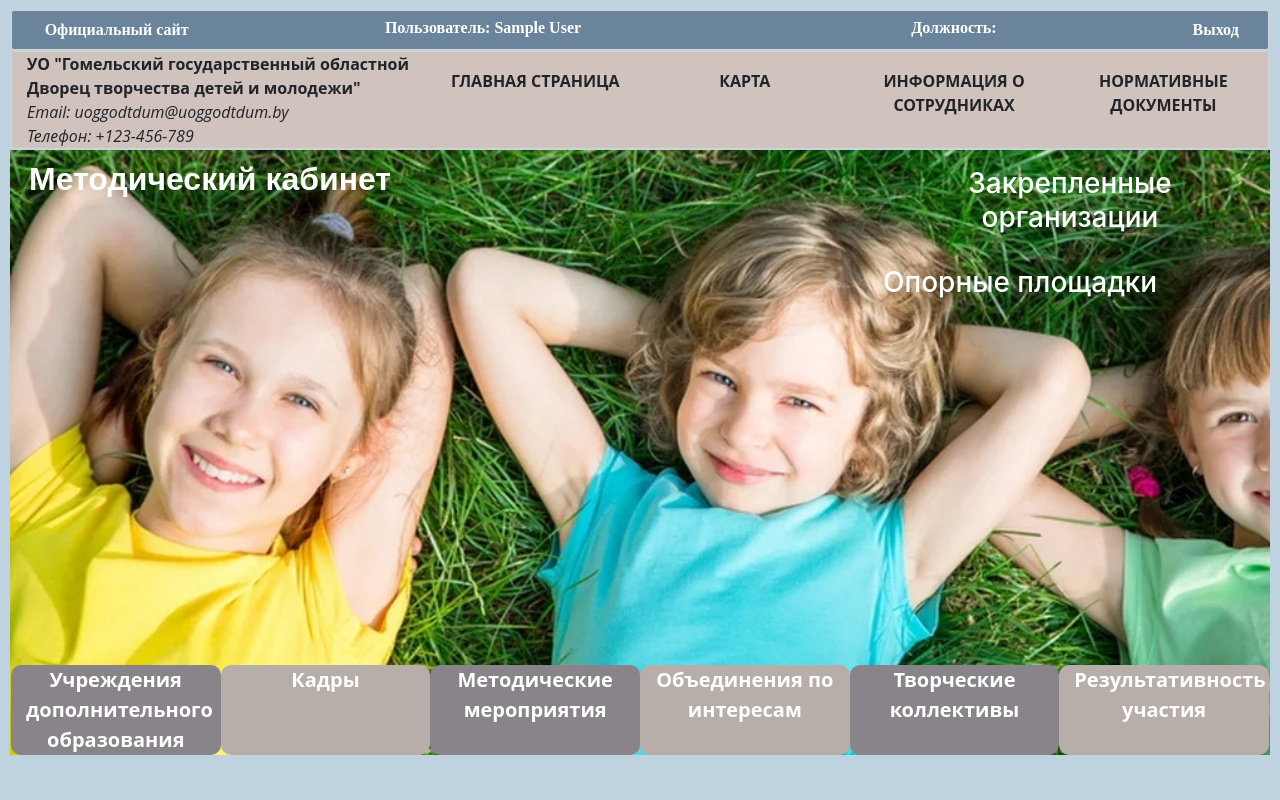
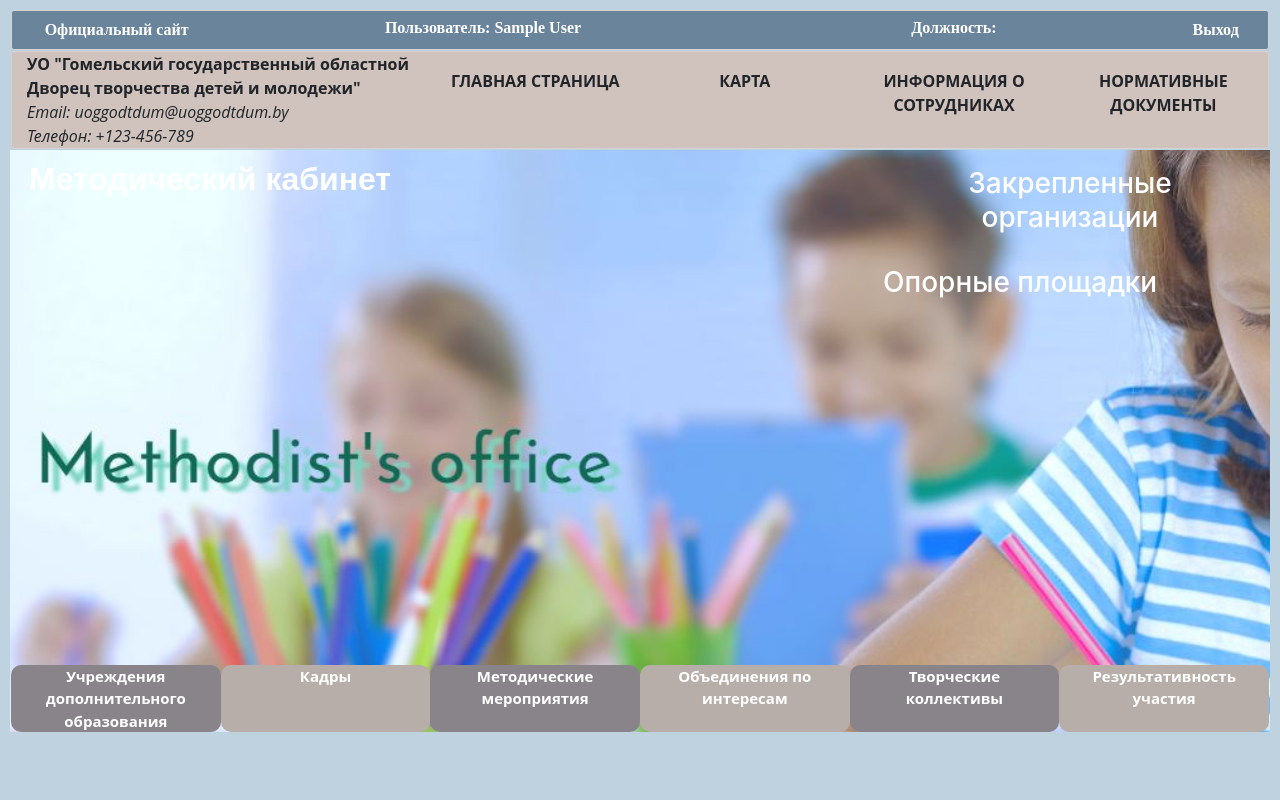
Before and after one commit to suph4rd/DDTProject, a Django app: page / in a window 1280 px wide. Run offline with Django 3.2, Linux system fonts and the light colour scheme; the visitor is signed in with stand-in values (Sample User, id 1); some libraries are stand-ins or nearby versions.

Commit message:
fix: change picture

```diff
--- a/templates/core/general.html
+++ b/templates/core/general.html
@@ -125,7 +125,7 @@
         }
 
         .general-contect {
-            background-image: url({% static 'icons/background004.jpg' %});
+            background-image: url({% static 'icons/background333.jpg' %});
             background-size: cover;
         }
 
@@ -135,7 +135,7 @@
             font-weight: bold;
             font-family: 'Open Sans';
             text-align: center;
-            font-size: 20px;
+            font-size: 15px;
             border-radius: 10px;
         }
         a {
```
Also changed, not shown: static/icons/background333.jpg (added).
